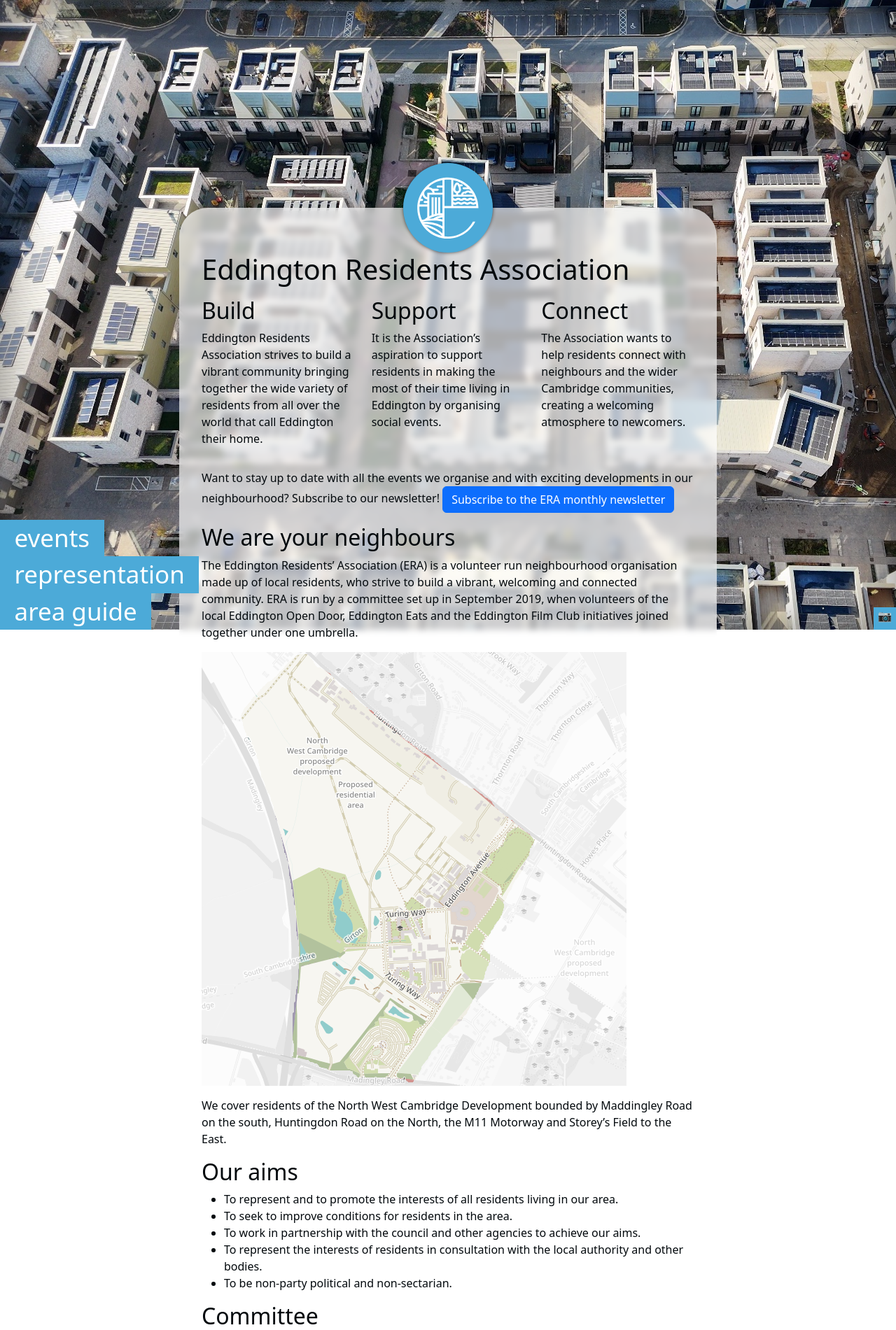
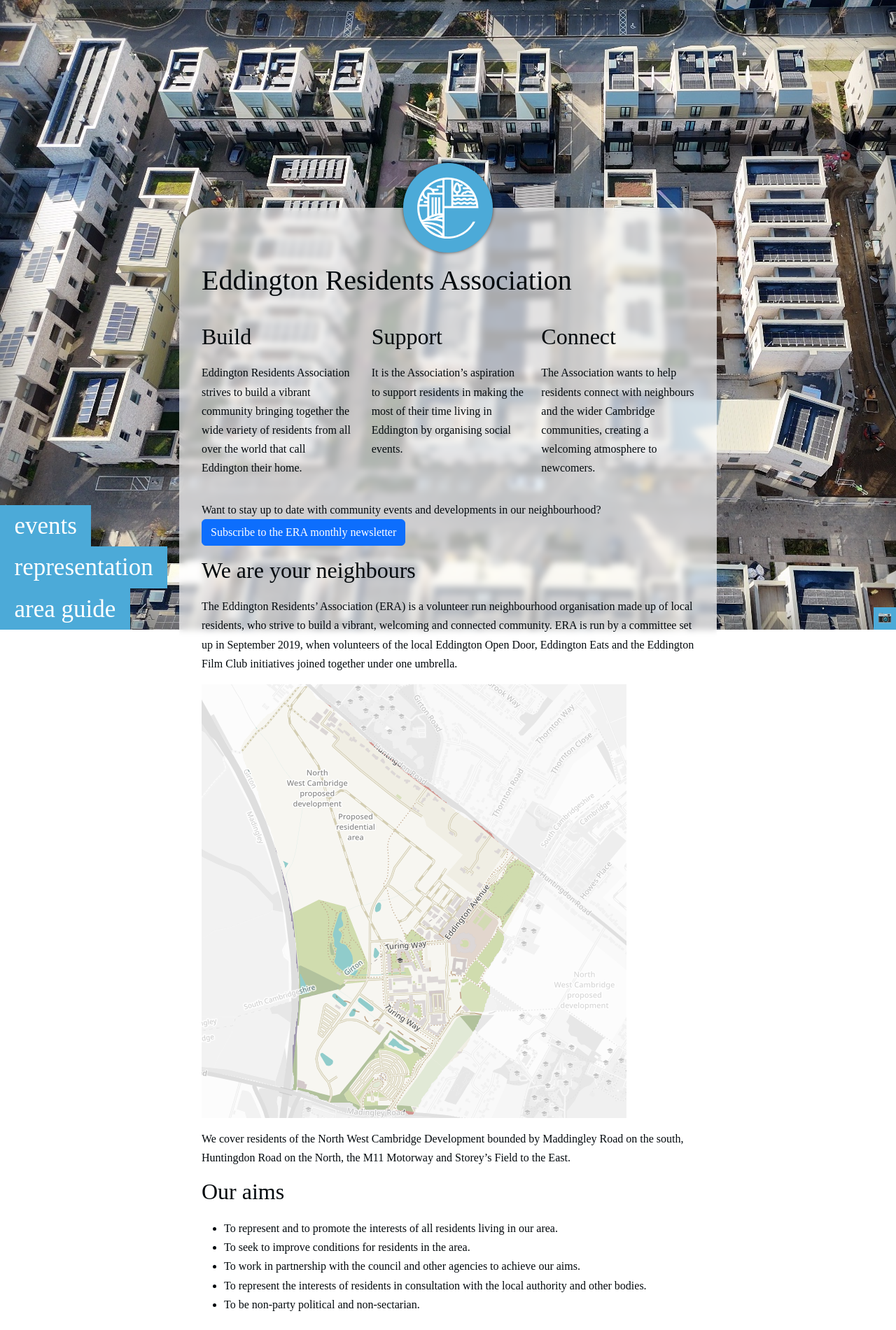
Before and after one commit to pieterdesnerck/website, a Jekyll site: the page built from docs/index.md, in a window 1280 px wide. Shown: the top 1901 px of the page at 70% size. Built offline with Jekyll 4.4.1, drawn with Linux system fonts in a browser that asks for light colours; some web fonts are replaced.

Commit message:
add more interesting fonts, improve vertical text spacing

```diff
--- a/docs/_layouts/default.html
+++ b/docs/_layouts/default.html
@@ -13,9 +13,25 @@
     <link rel="stylesheet" href="https://cdn.jsdelivr.net/npm/bootstrap@5.3.2/dist/css/bootstrap.min.css" integrity="sha384-T3c6CoIi6uLrA9TneNEoa7RxnatzjcDSCmG1MXxSR1GAsXEV/Dwwykc2MPK8M2HN" crossorigin="anonymous">
     <script src="https://cdn.jsdelivr.net/npm/bootstrap@5.3.3/dist/js/bootstrap.bundle.min.js" integrity="sha384-YvpcrYf0tY3lHB60NNkmXc5s9fDVZLESaAA55NDzOxhy9GkcIdslK1eN7N6jIeHz" crossorigin="anonymous"></script>
 
+    <link rel="preconnect" href="https://fonts.googleapis.com">
+    <link rel="preconnect" href="https://fonts.gstatic.com" crossorigin>
+    <link href="https://fonts.googleapis.com/css2?family=Lustria&family=Palanquin+Dark:wght@400;500;600;700&display=swap" rel="stylesheet">
+
     <style>
       body {
         background-color: white;
+        font-family: "Lustria", serif;
+        font-weight: 400;
+        font-style: normal;
+        line-height: 1.7;
+      }
+      h1, h2, h3, h4, h5, nav, .btn {
+        font-family: "Palanquin Dark", serif;
+        font-weight: 400;
+        font-style: normal;
+      }
+      h1, h2, h3, h4, h5 {
+        margin: 0.4em 0 0.6em;
       }
 
     :root {
--- a/docs/index.md
+++ b/docs/index.md
@@ -29,7 +29,7 @@
 </div>
 </div>
 
-Want to stay up to date with all the events we organise and with exciting developments in our neighbourhood? Subscribe to our newsletter!
+Want to stay up to date with community events and developments in our neighbourhood?
 [Subscribe to the ERA monthly newsletter](https://mailchi.mp/4f5aeb4b817a/eddingtonra){: class="btn btn-primary"}
 
 ## We are your neighbours
```
